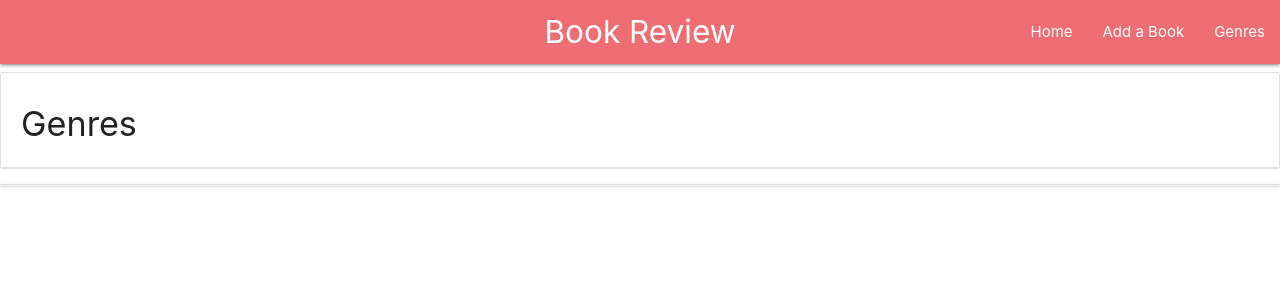
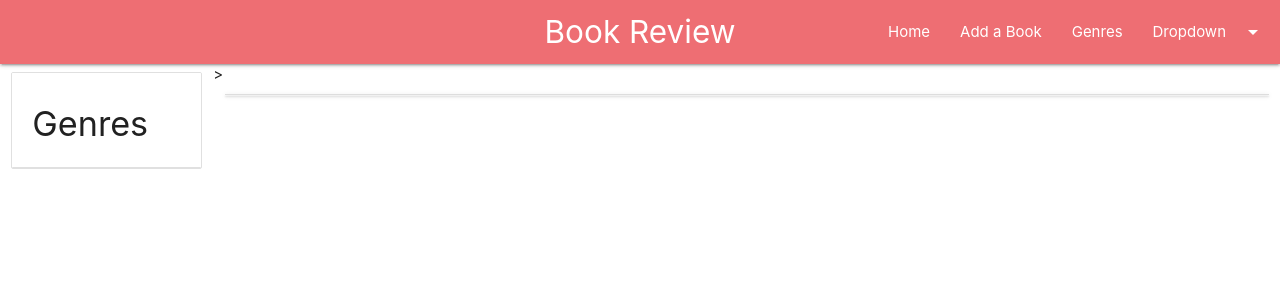
Before and after one commit to danfiliphoff/Milestone-3--Book-Review, a Flask app: page /genres in a window 1280 px wide. Shown: the top 300 px of the page. Run offline with Flask 2, Linux system fonts and the light colour scheme; data that the repository does not hold is empty; some libraries are stand-ins or nearby versions.

Commit message:
good genre navigation in place

```diff
--- a/templates/base.html
+++ b/templates/base.html
@@ -9,6 +9,12 @@
     <body>
     <header>
         <div class="navbar-fixed">
+            <ul id="dropdown1" class="dropdown-content">
+                <li><a href="{{url_for('selected_genre', genre_name=Comics)}}">Comics</a></li>
+                <li><a href="#!">two</a></li>
+                <li class="divider"></li>
+                <li><a href="#!">three</a></li>
+            </ul>
             <nav>
                 <div class="nav-wrapper">
                     <a href="{{url_for('get_books')}}" class="brand-logo center">Book Review</a>
@@ -17,6 +23,8 @@
                         <li><a href="{{url_for('get_books')}}">Home</a></li>
                         <li><a href="{{url_for('add_book')}}">Add a Book</a></li>
                         <li><a href="{{url_for('genres')}}">Genres</a></li>
+                        <!-- Dropdown Trigger -->
+                        <li><a class="dropdown-trigger" href="#!" data-target="dropdown1">Dropdown<i class="material-icons right">arrow_drop_down</i></a></li>
                     </ul>
                 </div>
             </nav>
--- a/templates/genre.html
+++ b/templates/genre.html
@@ -1,12 +1,16 @@
 {% extends 'base.html'%}
 {% block content %}
+<div class="row">
+    <div class="col s2">
         <ul class="collection with-header">
             <li class="collection-header"><h4>Genres</h4></li>
             {% for gen in genre %}
             <li><a href="{{url_for('selected_genre', genre_name=gen.genre_name)}}" class="collection-item" id="{{gen.genre_name}}">{{gen.genre_name}}</a></li>
             {% endfor %}
         </ul>
+    </div>>
 
+    <div class="col s10">
         <ul class="collapsible">
             <!--Card for each book-->
             {% for book in books %}
@@ -36,4 +40,6 @@
             </div>
             {% endfor %}
         </ul>
+    </div>
+</div>
 {% endblock %}
```
Lines whose indentation alone changed are shown as unchanged.
